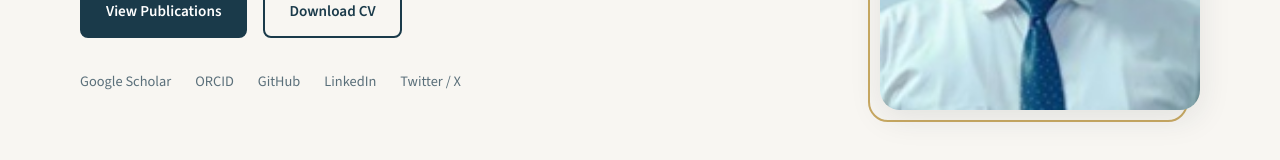
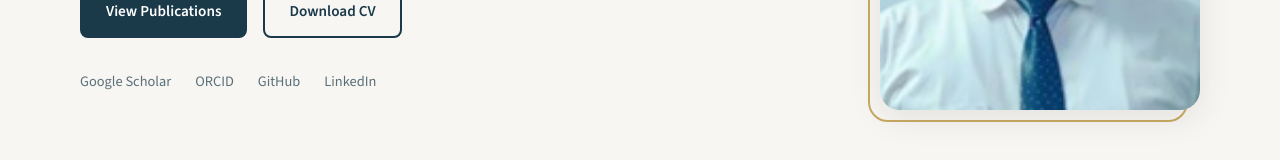
Before and after one commit to mr-sumit57/portfolio, a React (Vite) app: page / in a window 1280 px wide. Shown: the part 510-670 px from the top of the page. Built offline with nearby package versions, Linux system fonts and the light colour scheme.

Commit message:
Update index title to reflect Mr. Sumit Kumar, enhance portfolio links with specific URLs, and modify favicon SVG for improved branding.

```diff
--- a/index.html
+++ b/index.html
@@ -14,7 +14,7 @@
       href="https://fonts.googleapis.com/css2?family=Cormorant+Garamond:ital,wght@0,500;0,600;0,700;1,500&family=Source+Sans+3:wght@400;500;600;700&display=swap"
       rel="stylesheet"
     />
-    <title>Dr. Elena Vasquez — Academic Portfolio</title>
+    <title>Mr. Sumit Kumar — Academic Portfolio</title>
   </head>
   <body>
     <div id="root"></div>
--- a/src/data/portfolio.ts
+++ b/src/data/portfolio.ts
@@ -87,11 +87,11 @@ export const profile: Profile = {
     "./sp1.jpg",
   cvUrl: "./SumitCV.pdf",
   links: [
-    { label: "Google Scholar", url: "https://scholar.google.com", icon: "scholar" },
-    { label: "ORCID", url: "https://orcid.org", icon: "orcid" },
-    { label: "GitHub", url: "https://github.com", icon: "github" },
-    { label: "LinkedIn", url: "https://linkedin.com", icon: "linkedin" },
-    { label: "Twitter / X", url: "https://twitter.com", icon: "twitter" },
+    { label: "Google Scholar", url: "https://scholar.google.com/citations?user=MDPDw3QAAAAJ&hl=en", icon: "scholar" },
+    { label: "ORCID", url: "https://orcid.org/0009-0009-4122-1743", icon: "orcid" },
+    { label: "GitHub", url: "https://mr-sumit57", icon: "github" },
+    { label: "LinkedIn", url: "https://www.linkedin.com/in/mr-sumit57/", icon: "linkedin" },
+    //{ label: "Twitter / X", url: "https://twitter.com", icon: "twitter" },
   ],
 };
 
```
Also changed, not shown: public/favicon.svg.
